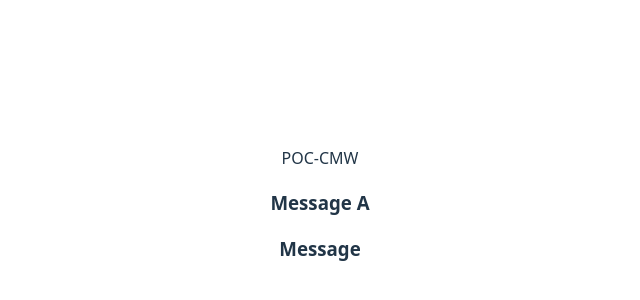
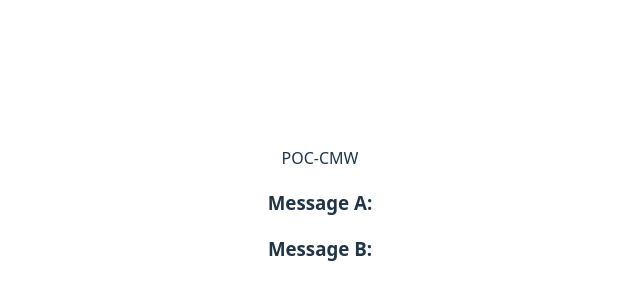
Before and after one commit to erikpz/poc-cm, a React (Vite) app: page / in a window 1280 px wide. Shown: the part 186-486 px from the top of the page, without its empty margins (320-960 px from the left). Built offline with nearby package versions, Linux system fonts and the light colour scheme.

Commit message:
Listeners 3

```diff
--- a/src/App.jsx
+++ b/src/App.jsx
@@ -31,9 +31,9 @@ function App() {
   return (
     <div>
       POC-CMW
-      <h3>Message A</h3>
+      <h3>Message A:</h3>
       <p>{message}</p>
-      <h3>Message</h3>
+      <h3>Message B:</h3>
       <p>{message2}</p>
     </div>
   )
```
